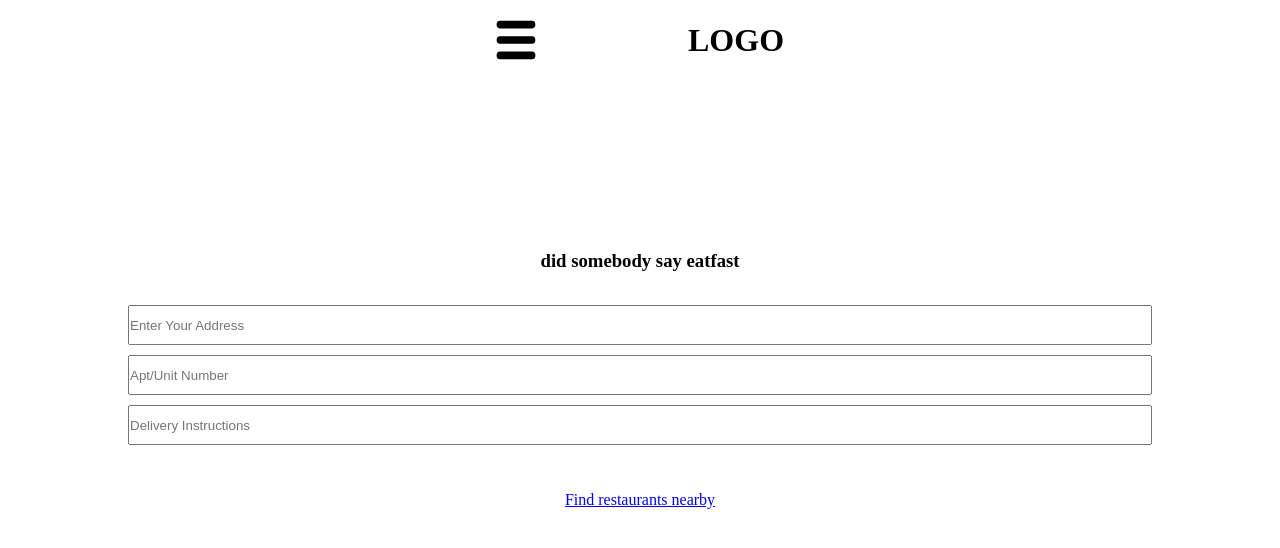
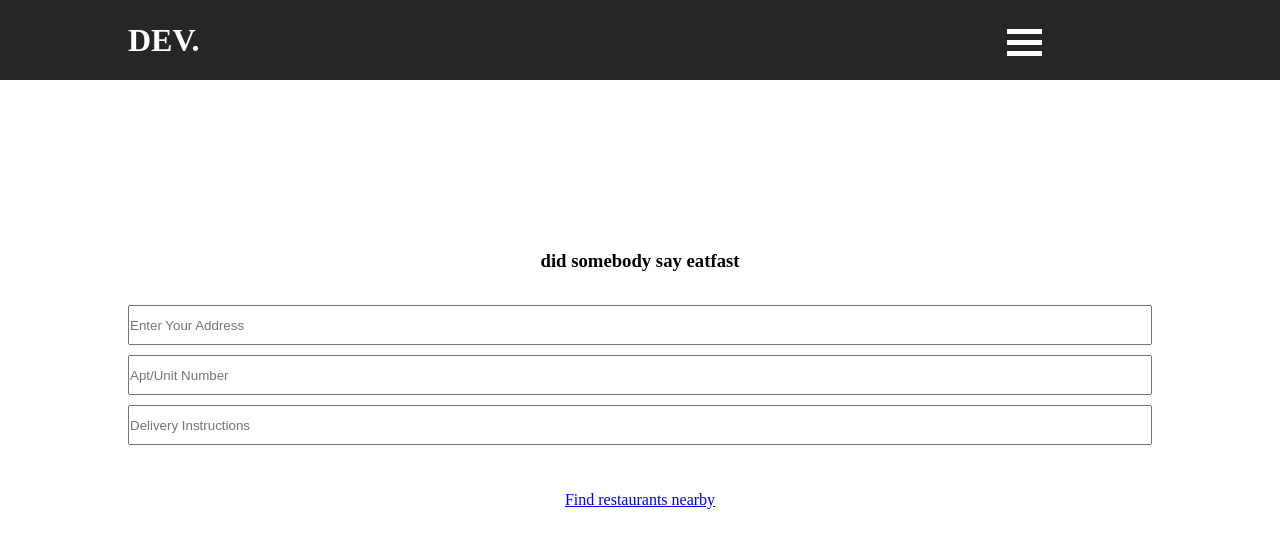
Before and after one commit to Cameron-Ord/foodie, a Vue app: page / in a window 1280 px wide. Shown: the top 548 px of the page. Built offline with nearby package versions, Linux system fonts and the light colour scheme.

Commit message:
added menu button

```diff
--- a/src/App.vue
+++ b/src/App.vue
@@ -11,6 +11,7 @@
 
   padding: 0px;
   margin: 0px;
+  box-sizing: border-box;
 }
 
 </style>
--- /dev/null
+++ b/src/components/PageHeader.vue
@@ -0,0 +1,129 @@
+<template>
+    <div>
+        <header class="page_header">
+
+            <div class="divider">
+            <span>
+
+                <h1>DEV.</h1>
+
+            </span>
+
+
+            <nav class="header_span">
+
+
+                <button @click="make_active" class="hamburger">
+                    <div class="bar"></div>
+                </button>
+
+
+            </nav>
+
+        </div>
+        </header>
+    </div>
+</template>
+
+<script>
+    export default {
+
+        methods:{
+
+
+            make_active(){
+
+                let menu_btn = document.querySelector(`.hamburger`);
+
+                menu_btn.classList.toggle(`is-active`);
+
+            }
+
+        },
+
+        mounted(){
+
+
+        }
+    }
+</script>
+
+<style scoped>
+
+.page_header{
+
+display: grid;
+
+grid-template-columns: repeat(auto-fit, minmax(250px, 1fr));
+
+place-items: center;
+
+align-items: center;
+
+min-height: 10vh;
+
+background-color: #262626;
+
+color: white;
+}
+
+.page_header>.divider{
+    display: grid;
+
+    align-items: center;
+
+    grid-template-columns: 60vw 20vw;
+}
+
+.page_header>.divider>.header_span{
+
+display: grid;
+
+align-items: center;
+
+justify-items: center;
+
+}
+
+.hamburger{
+    position: relative;
+
+    display: block;
+    width: 35px;
+    height: 35px;
+    cursor: pointer;
+
+    appearance: none;
+    background: none;
+    outline: none;
+    border: none;
+}
+.hamburger>.bar, .hamburger::after, .hamburger::before{
+
+    content: '';
+    display: block;
+    width: 100%;
+    height: 5px;
+    background-color: white;
+
+    margin-top: 6px;
+    margin-bottom: 6px;
+    transition: 0.4s;
+}
+
+.hamburger.is-active::before{
+
+    transform:rotate(-45deg) translate(-8px, 6px);
+}
+
+.hamburger.is-active::after{
+
+transform:rotate(45deg) translate(-9px, -8px);
+}
+
+.hamburger.is-active .bar{
+
+    opacity: 0;
+}
+
+</style>
--- a/src/views/LandingPage.vue
+++ b/src/views/LandingPage.vue
@@ -1,17 +1,7 @@
 <template>
     <div class="landing_parent">
 
-
-        <header class="page_header">
-            <span class="header_span">
-
-            <img src="~@/assets/menu-icon.svg">
-
-            <h1>LOGO</h1>
-
-        </span>
-
-        </header>
+        <page-header></page-header>
 
         <main class="page_main">
             <section class="section_main">
@@ -32,16 +22,16 @@
 
                     </span>
 
-                         <nav>
+                    <nav>
 
                         <router-link to="/OrderPage">Find restaurants nearby</router-link>
 
                     </nav>
 
-
                 </article>
 
             </section>
+
         </main>
 
 
@@ -51,44 +41,20 @@
 </template>
 
 <script>
+import PageHeader from '@/components/PageHeader.vue';
 
+export default {
 
-    export default {
+    components: {
 
-        components:{
+        PageHeader
 
-
-        }
     }
+}
 </script>
 
 <style scoped>
-.page_header{
 
-    display: grid;
-
-    grid-template-columns: repeat(auto-fit, minmax(250px, 1fr));
-
-    justify-items: center;
-
-    align-items: center;
-
-    min-height: 10vh;
-}
-.page_header>.header_span{
-
-    display: grid;
-
-    grid-template-columns: 2fr 1fr;
-
-    align-items: center;
-}
-.page_header>.header_span>img{
-
-    width: 40px;
-    height: 40px;
-
-}
 
 .page_main{
 
```
